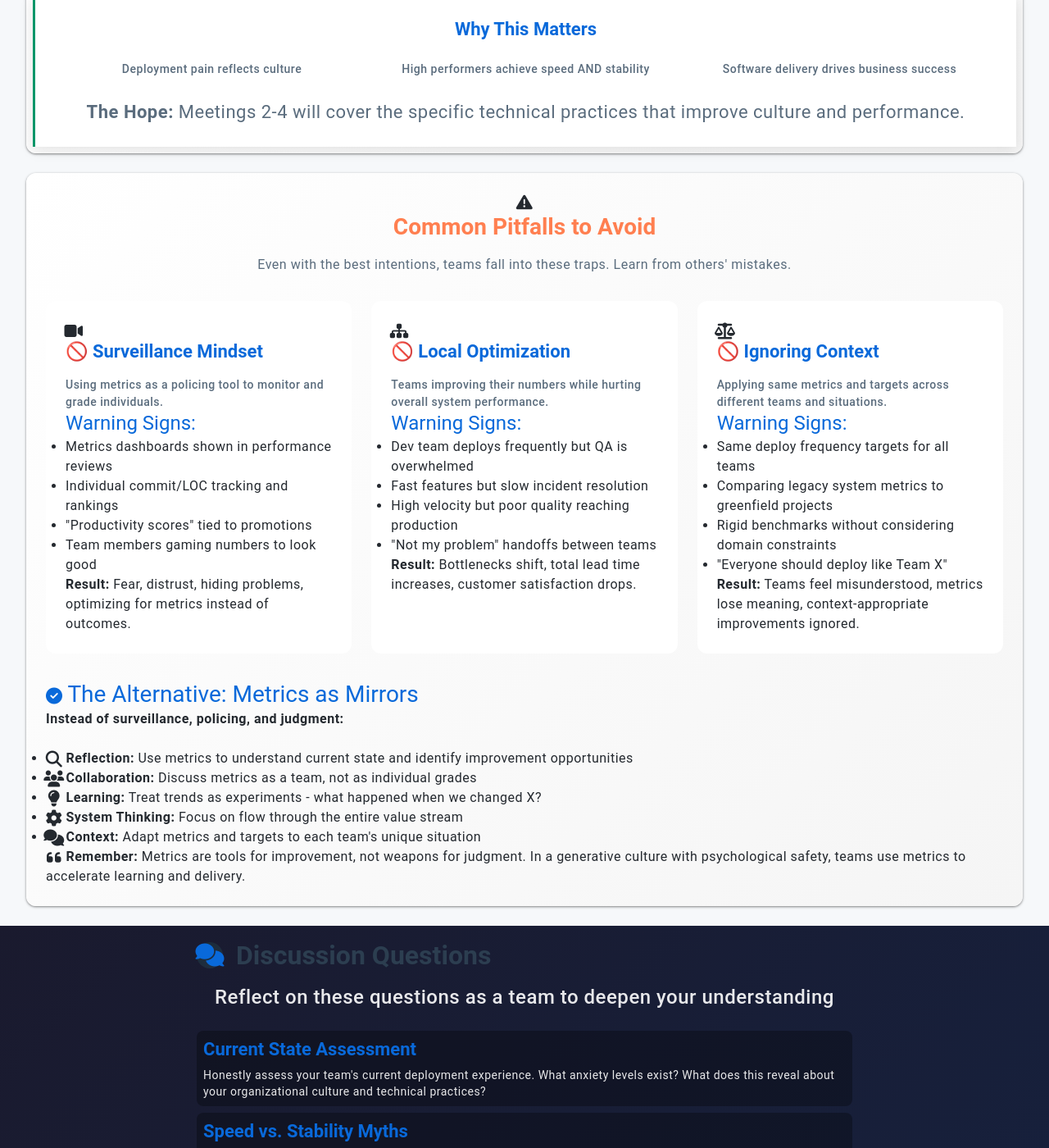
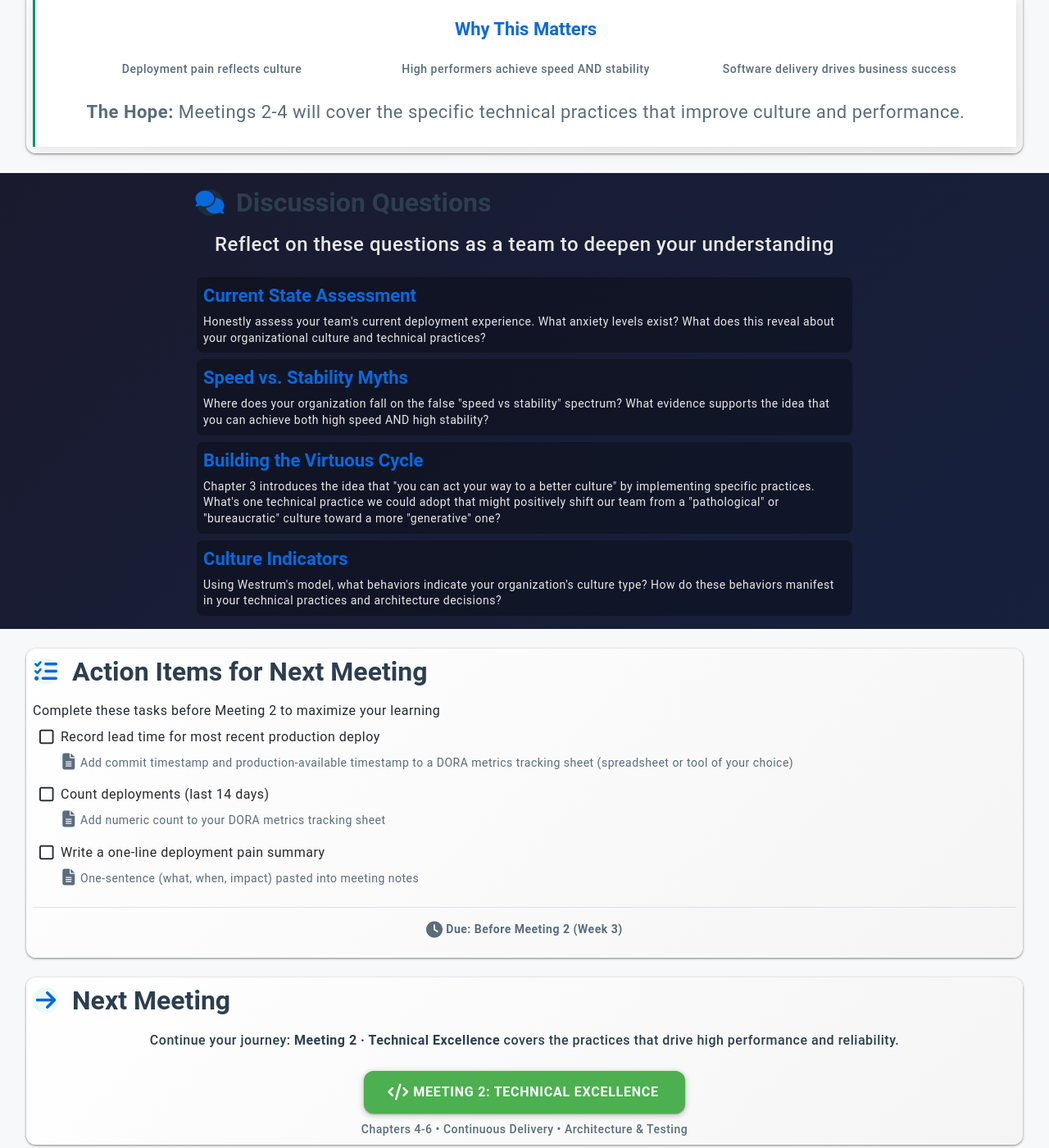
Before and after one commit to mhenke/accelerate-devex-book-club-notebooklm, a Jekyll site: the page built from docs/_meetings/meeting-1.md, in a window 1280 px wide and 1400 px high, scrolled down 4531 px. Shown: the whole window at 82% size. Built offline with Jekyll 4.4.1, drawn with Linux system fonts in a browser that asks for light colours; some web fonts are replaced.

Commit message:
🗑️ Remove Common Pitfalls to Avoid section
Content Removed:
- Complete Common Pitfalls section with 3 pitfall cards
- Pitfall 1: Surveillance Mindset
- Pitfall 2: Local Optimization
- Pitfall 3: Ignoring Context
- Alternative section: Metrics as Mirrors

Reason:
- User requested removal to streamline meeting content
- Keeps focus on core concepts and metrics comparison

🤖 Generated with [Claude Code](https://claude.com/claude-code)

Co-Authored-By: Claude <noreply@anthropic.com>

```diff
--- a/docs/_meetings/meeting-1.md
+++ b/docs/_meetings/meeting-1.md
@@ -905,105 +905,6 @@ function hideMetricsDetails() {
   </div>
 </div>
 
-<!-- COMMON PITFALLS -->
-<div class="section-card" markdown="0">
-  <div class="pitfalls-section">
-    <div class="pitfalls-header">
-      <i class="fas fa-exclamation-triangle pitfalls-icon"></i>
-      <h2>Common Pitfalls to Avoid</h2>
-      <p class="pitfalls-intro">Even with the best intentions, teams fall into these traps. Learn from others' mistakes.</p>
-    </div>
-
-    <div class="pitfalls-grid">
-      <!-- Pitfall 1: Surveillance -->
-      <div class="pitfall-card danger">
-        <div class="pitfall-header">
-          <i class="fas fa-video"></i>
-          <h3>🚫 Surveillance Mindset</h3>
-        </div>
-        <div class="pitfall-content">
-          <p class="pitfall-description">Using metrics as a policing tool to monitor and grade individuals.</p>
-          <div class="pitfall-symptoms">
-            <h4>Warning Signs:</h4>
-            <ul>
-              <li>Metrics dashboards shown in performance reviews</li>
-              <li>Individual commit/LOC tracking and rankings</li>
-              <li>"Productivity scores" tied to promotions</li>
-              <li>Team members gaming numbers to look good</li>
-            </ul>
-          </div>
-          <div class="pitfall-consequence">
-            <strong>Result:</strong> Fear, distrust, hiding problems, optimizing for metrics instead of outcomes.
-          </div>
-        </div>
-      </div>
-
-      <!-- Pitfall 2: Local Optimization -->
-      <div class="pitfall-card warning">
-        <div class="pitfall-header">
-          <i class="fas fa-sitemap"></i>
-          <h3>🚫 Local Optimization</h3>
-        </div>
-        <div class="pitfall-content">
-          <p class="pitfall-description">Teams improving their numbers while hurting overall system performance.</p>
-          <div class="pitfall-symptoms">
-            <h4>Warning Signs:</h4>
-            <ul>
-              <li>Dev team deploys frequently but QA is overwhelmed</li>
-              <li>Fast features but slow incident resolution</li>
-              <li>High velocity but poor quality reaching production</li>
-              <li>"Not my problem" handoffs between teams</li>
-            </ul>
-          </div>
-          <div class="pitfall-consequence">
-            <strong>Result:</strong> Bottlenecks shift, total lead time increases, customer satisfaction drops.
-          </div>
-        </div>
-      </div>
-
-      <!-- Pitfall 3: Ignoring Context -->
-      <div class="pitfall-card caution">
-        <div class="pitfall-header">
-          <i class="fas fa-balance-scale"></i>
-          <h3>🚫 Ignoring Context</h3>
-        </div>
-        <div class="pitfall-content">
-          <p class="pitfall-description">Applying same metrics and targets across different teams and situations.</p>
-          <div class="pitfall-symptoms">
-            <h4>Warning Signs:</h4>
-            <ul>
-              <li>Same deploy frequency targets for all teams</li>
-              <li>Comparing legacy system metrics to greenfield projects</li>
-              <li>Rigid benchmarks without considering domain constraints</li>
-              <li>"Everyone should deploy like Team X"</li>
-            </ul>
-          </div>
-          <div class="pitfall-consequence">
-            <strong>Result:</strong> Teams feel misunderstood, metrics lose meaning, context-appropriate improvements ignored.
-          </div>
-        </div>
-      </div>
-    </div>
-
-    <div class="pitfalls-alternative">
-      <div class="alternative-box">
-        <h3><i class="fas fa-check-circle"></i> The Alternative: Metrics as Mirrors</h3>
-        <div class="alternative-content">
-          <p><strong>Instead of surveillance, policing, and judgment:</strong></p>
-          <ul class="alternative-list">
-            <li><i class="fas fa-search"></i> <strong>Reflection:</strong> Use metrics to understand current state and identify improvement opportunities</li>
-            <li><i class="fas fa-users"></i> <strong>Collaboration:</strong> Discuss metrics as a team, not as individual grades</li>
-            <li><i class="fas fa-lightbulb"></i> <strong>Learning:</strong> Treat trends as experiments - what happened when we changed X?</li>
-            <li><i class="fas fa-cog"></i> <strong>System Thinking:</strong> Focus on flow through the entire value stream</li>
-            <li><i class="fas fa-comments"></i> <strong>Context:</strong> Adapt metrics and targets to each team's unique situation</li>
-          </ul>
-          <p class="alternative-quote"><i class="fas fa-quote-left"></i> <strong>Remember:</strong> Metrics are tools for improvement, not weapons for judgment. In a generative culture with psychological safety, teams use metrics to accelerate learning and delivery.</p>
-        </div>
-      </div>
-    </div>
-  </div>
-</div>
-
 <!-- DISCUSSION QUESTIONS -->
 <div class="false-choice-visual" markdown="0">
   <div class="false-choice-container">
```
